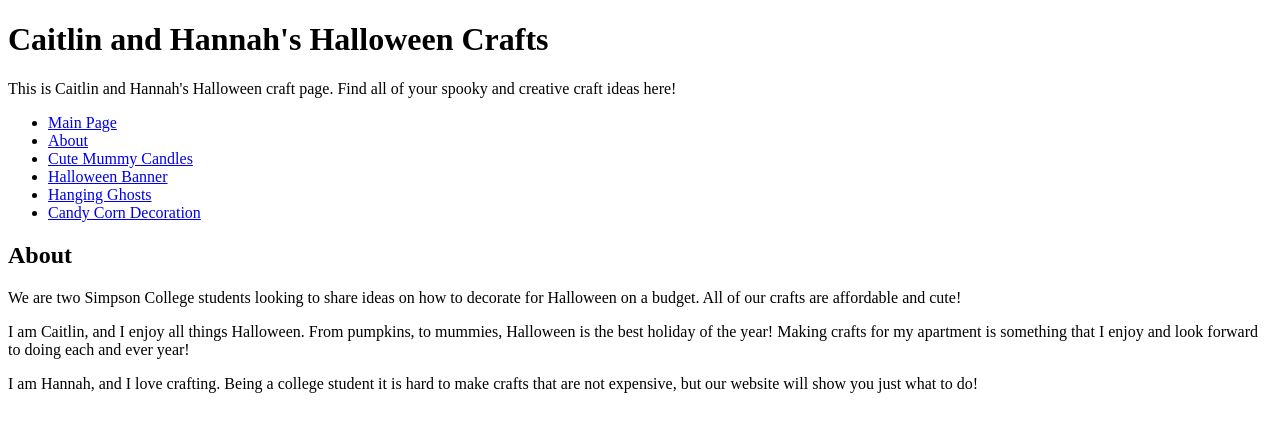
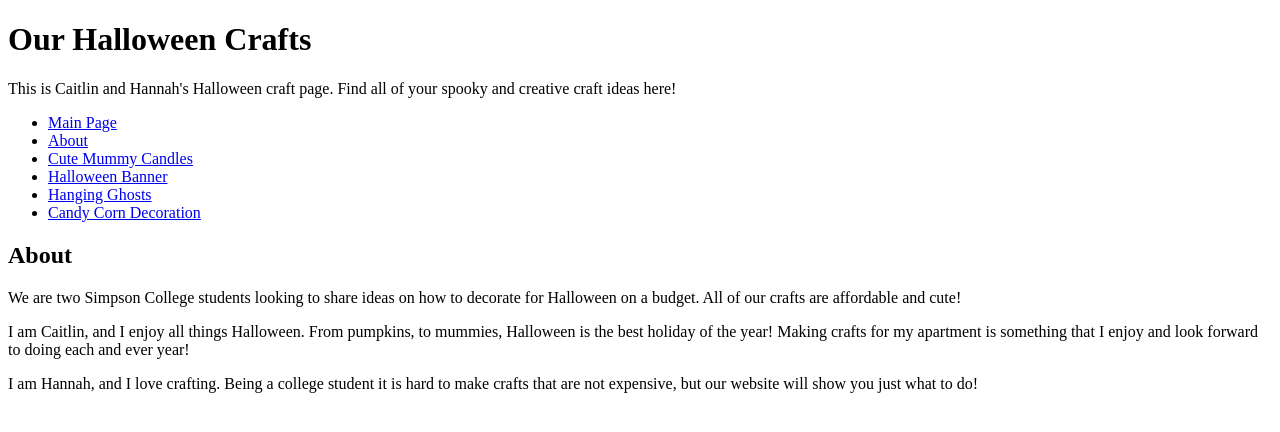
Before and after one commit to tuckerbluml/halloween_crafts, a plain HTML site: page Halloween DIY/about.html in a window 1280 px wide. Drawn offline with Linux system fonts and the light colour scheme.

Commit message:
Changed to our

```diff
--- a/Halloween DIY/about.html
+++ b/Halloween DIY/about.html
@@ -6,7 +6,7 @@
 </head>
 
 <body>
-<h1>Caitlin and Hannah's Halloween Crafts</h1>
+<h1>Our Halloween Crafts</h1>
 <p> This is Caitlin and Hannah's Halloween craft page. Find all of your spooky and creative craft ideas here!</p>
 
 	<nav>
```
